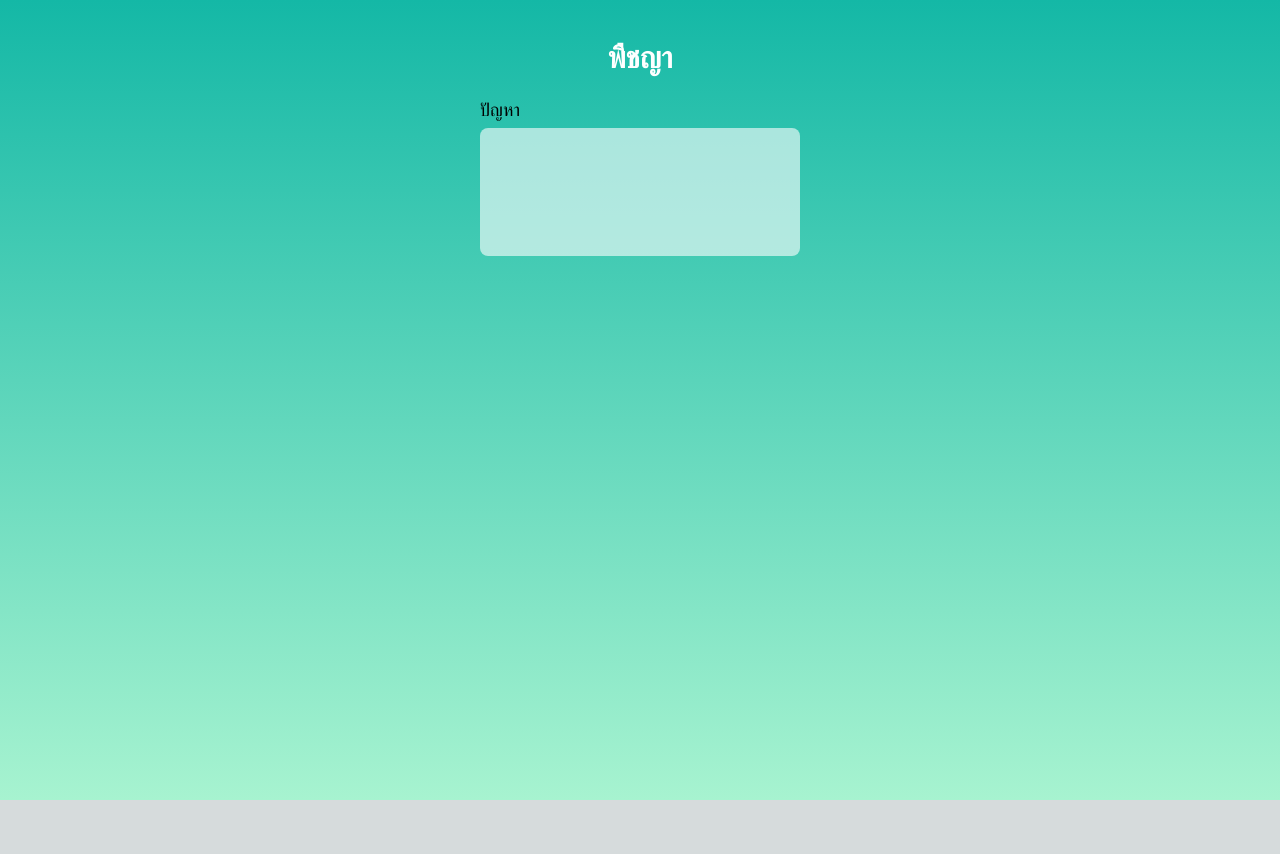
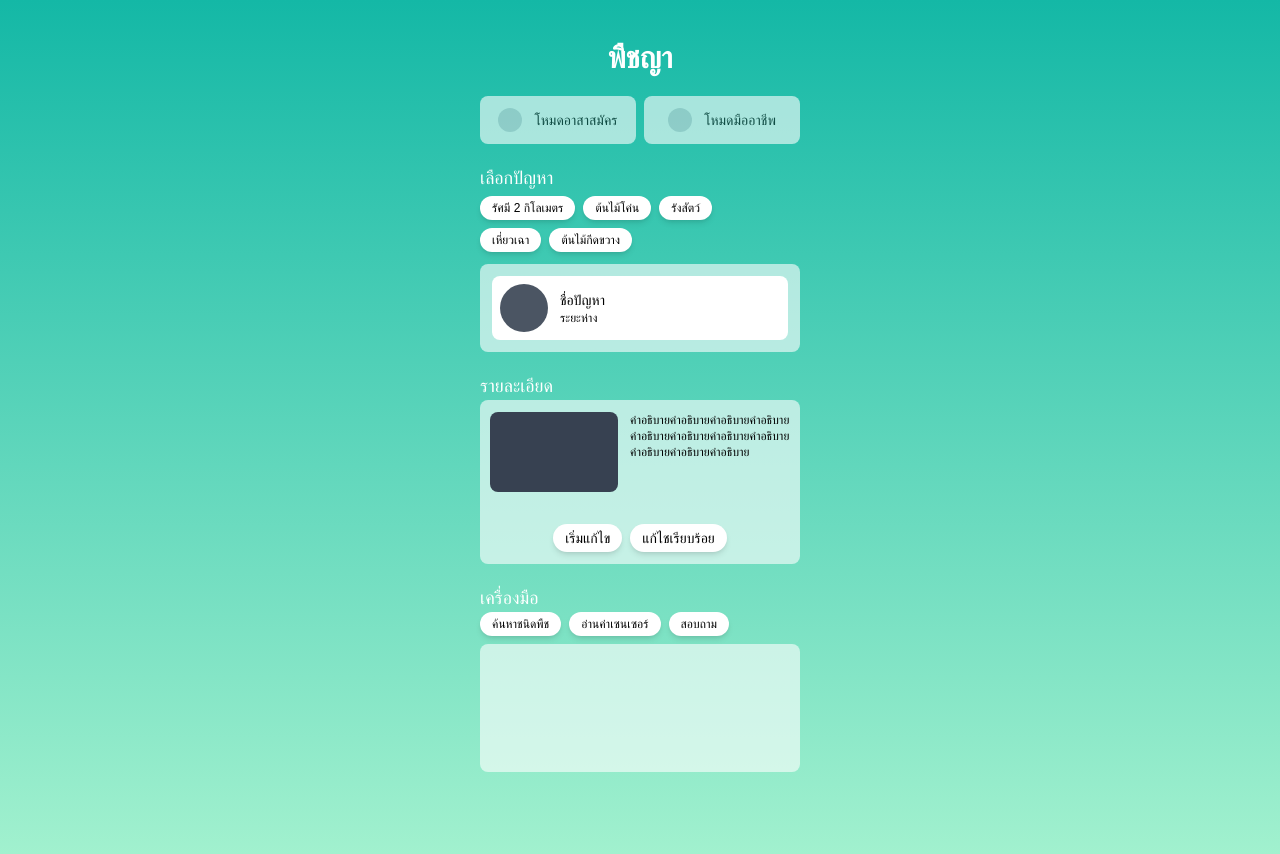
Before and after one commit to EmbedLabProject/pruchaya-frontend, a Next.js app: page / in a window 1280 px wide. Shown: the top 854 px of the page. Before the commit the page ends 800 px from the top, so only its background shows below. Built offline with nearby package versions, Linux system fonts and the light colour scheme; a web font is replaced by a local one.

Commit message:
add outline

```diff
--- a/src/app/page.tsx
+++ b/src/app/page.tsx
@@ -6,9 +6,63 @@ export default function Home() {
 
   <main className="font-anuphan flex flex-col items-center w-full min-h-screen bg-gradient-to-b from-teal-500 to-emerald-200 pt-10 pb-24">
     <h1 className="text-3xl font-semibold text-white mb-5">พืชญา</h1>
-    <p className=" text-black text-lg font-medium w-80">ปัญหา</p>
-    <div className="mt-1 w-80 h-32 bg-white rounded-lg opacity-60"></div>
+    <div className="flex flex-row w-80 gap-2 mb-5">
+      <div className="flex flex-row items-center justify-center gap-3 w-1/2 h-12 bg-white hover:bg-gray-700 hover:text-white hover:opacity-100 opacity-60 rounded-lg text-black">
+        <div className="w-6 h-6 bg-gray-300 rounded-full"></div>
+        <p className="text-sm">โหมดอาสาสมัคร</p>
+      </div>
+      <div className="flex flex-row items-center justify-center gap-3 w-1/2 h-12 bg-white hover:bg-gray-700 hover:text-white hover:opacity-100 opacity-60 rounded-lg text-black">
+      <div className="w-6 h-6 bg-gray-300 rounded-full"></div>
+        <p className="text-sm">โหมดมืออาชีพ</p>
+      </div>
+
+    </div>
+    <p className=" text-white text-lg font-medium w-80 mb-1">เลือกปัญหา</p>
+    <div className="mb-2 flex flex-row w-80 gap-2 items-start justify-start">
+      <div className="flex w-60 flex-wrap gap-2">
+      <div className="w-fit h-fit bg-white text-black px-3 rounded-full font-light shadow-md text-xs py-1 hover:bg-gray-700 hover:text-white">รัศมี 2 กิโลเมตร</div>
+      <div className="w-fit h-fit bg-white text-black px-3 rounded-full font-light shadow-md text-xs py-1 hover:bg-gray-700 hover:text-white">ต้นไม้โค่น</div>
+      <div className="w-fit h-fit bg-white text-black px-3 rounded-full font-light shadow-md text-xs py-1 hover:bg-gray-700 hover:text-white">รังสัตว์</div>
+      <div className="w-fit h-fit bg-white text-black px-3 rounded-full font-light shadow-md text-xs py-1 hover:bg-gray-700 hover:text-white">เหี่ยวเฉา</div>
+      <div className="w-fit h-fit bg-white text-black px-3 rounded-full font-light shadow-md text-xs py-1 hover:bg-gray-700 hover:text-white">ต้นไม้กีดขวาง</div>
+      </div>
+
+    </div>
+    <div className="flex flex-row flex-wrap mt-1 w-80 h-fit max-h-56 overflow-y-scroll bg-white rounded-lg bg-opacity-60 p-3 gap-2">
+      <div className="flex flex-row w-full h-16 bg-white rounded-lg items-center justify-start p-2 gap-3">
+        <div className="w-12 h-12 rounded-full bg-gray-600"></div>
+        <div className="flex flex-col">
+          <p className="text-sm text-black font-medium">ชื่อปัญหา</p>
+          <p className="text-xs font-light text-black">ระยะห่าง</p>
+        </div>
+
+      </div>
+    </div>
+    <p className=" mt-5 text-white text-lg font-medium w-80">รายละเอียด</p>
+    <div className="flex flex-col w-80 h-fit gap-3 bg-white rounded-lg bg-opacity-60 items-center justify-start p-3">
+      <div className="flex flex-row gap-3"><div className="w-32 h-20 bg-gray-700 rounded-lg"></div>
+      <p className="w-40 text-wrap text-xs text-black">คำอธิบายคำอธิบายคำอธิบายคำอธิบายคำอธิบายคำอธิบายคำอธิบายคำอธิบายคำอธิบายคำอธิบายคำอธิบาย</p></div>
+      <div className="mt-5 flex flex-row items-center justify-center w-full gap-2">
+        <div className="flex flex-row items-center justify-center w-fit h-fit px-3 py-1 bg-white rounded-full shadow-md text-black">
+          <p className="font-light text-sm">เริ่มแก้ไข</p>
+        </div>
+        <div className="flex flex-row items-center justify-center w-fit h-fit px-3 py-1 bg-white rounded-full shadow-md text-black">
+          <p className="font-light text-sm">แก้ไชเรียบร้อย</p>
+        </div>
+      </div>
+
+    </div>
+
+    <p className=" mt-5 text-white text-lg font-medium w-80">เครื่องมือ</p>
+    <div className="mb-2 flex flex-row flex-wrap w-80 gap-2">
+      <div className="w-fit h-fit bg-white text-black px-3 rounded-full font-light shadow-md text-xs py-1 hover:bg-gray-700 hover:text-white">ค้นหาชนิดพืช</div>
+      <div className="w-fit h-fit bg-white text-black px-3 rounded-full font-light shadow-md text-xs py-1 hover:bg-gray-700 hover:text-white">อ่านค่าเซนเซอร์</div>
+      <div className="w-fit h-fit bg-white text-black px-3 rounded-full font-light shadow-md text-xs py-1 hover:bg-gray-700 hover:text-white">สอบถาม</div>
+    </div>
+    <div className="w-80 h-32 bg-white rounded-lg opacity-60 mb-5"></div>
+
   </main>
+
 
 
     </>
```
